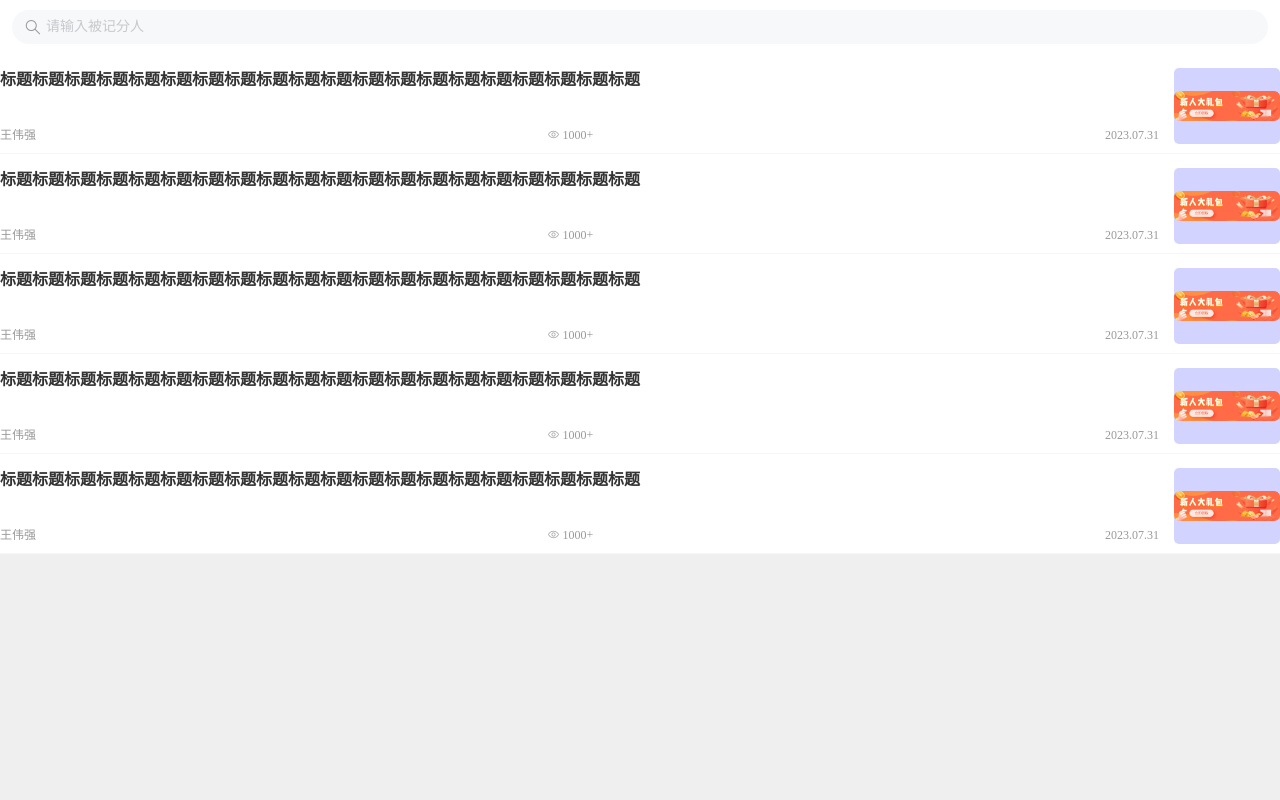
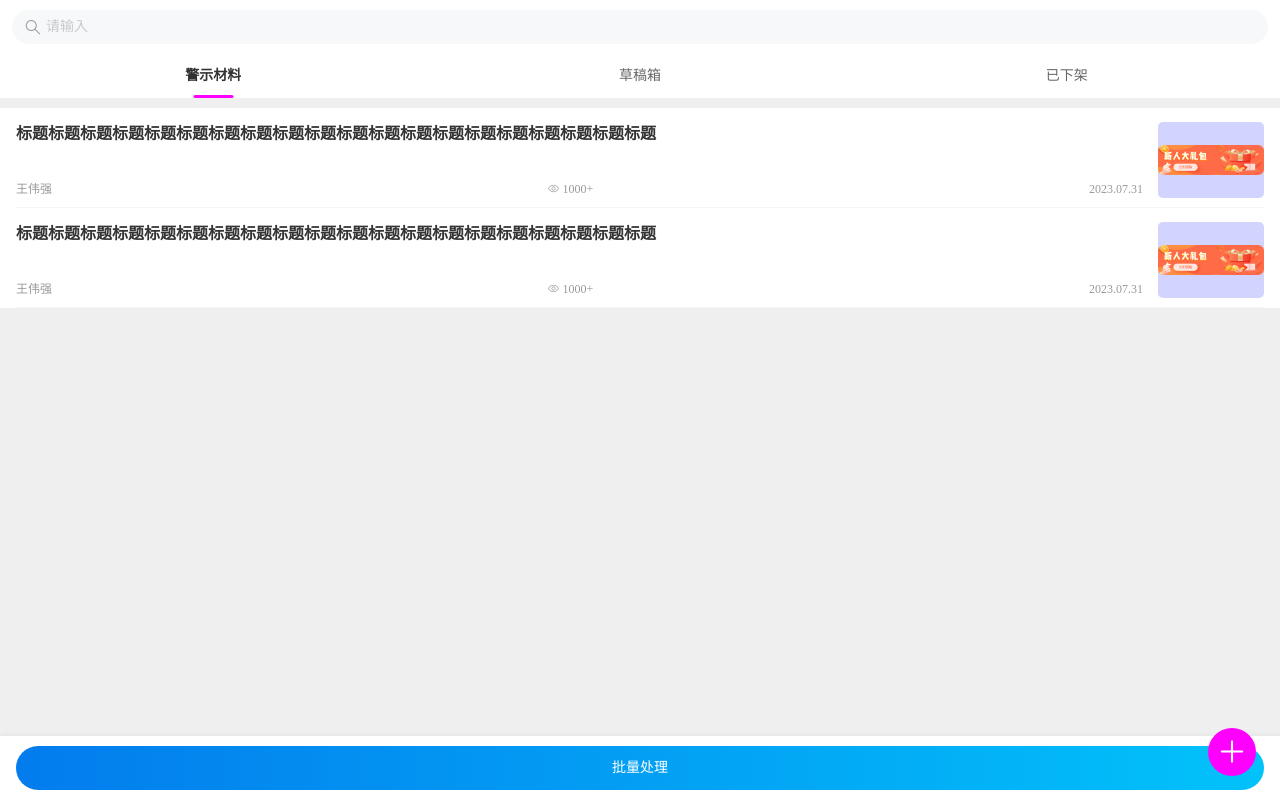
Before and after one commit to pingan98/app, a Vue app: page /#/caution in a window 1280 px wide. Built offline with nearby package versions, Linux system fonts and the light colour scheme.

Commit message:
feat(layout): 静态暂存

```diff
--- a/src/router/routes.ts
+++ b/src/router/routes.ts
@@ -25,6 +25,12 @@ const routes: Array<RouteRecordRaw> = [
     path: "/caution",
     name: "Caution",
     component: () => import("@/views/caution/index.vue"),
+    meta: { title: "警示教育" }
+  },
+  {
+    path: "/caution/detail/:id",
+    name: "CautionDetail",
+    component: () => import("@/views/caution/cautionDetail.vue"),
     meta: { title: "警示教育" }
   },
   {
--- a/src/styles/index.less
+++ b/src/styles/index.less
@@ -86,3 +86,12 @@ a:hover {
     }
   }
 }
+.bottom-action {
+  position: fixed;
+  box-shadow: 0px -1px 5px #e3e3e3;
+  padding: 10px 16px;
+  width: 100%;
+  left: 0;
+  bottom: 0;
+  background: #ffffff;
+}
--- /dev/null
+++ b/src/views/caution/cautionDetail.vue
@@ -0,0 +1,7 @@
+<script  lang="ts" name="CautionDetail" setup></script>
+
+<template>
+  <div class="container">CautionDetail</div>
+</template>
+
+<style scoped></style>
--- a/src/views/caution/components/materialItem.vue
+++ b/src/views/caution/components/materialItem.vue
@@ -1,7 +1,7 @@
 <script setup lang="ts" name="MaterialCard"></script>
 
 <template>
-  <div class="material-card van-hairline--bottom pt-[14px] pb-[10px]">
+  <div class="material-card van-hairline--bottom pt-[14px] pb-[10px]" @click="$router.push(`/caution/detail/111`)">
     <div class="content-box">
       <h3 class="title">
         标题标题标题标题标题标题标题标题标题标题标题标题标题标题标题标题标题标题标题标题
--- a/src/views/caution/components/materialList.vue
+++ b/src/views/caution/components/materialList.vue
@@ -5,6 +5,11 @@ import MaterialItem from "@/views/caution/components/materialItem.vue";
 const loading = ref(false);
 // 是否完全加载完毕数据
 const finished = ref(false);
+const searchForm = ref({});
+const tabs = [{title:'警示材料', value:1},{title:'草稿箱', value:2},{title:'已下架', value:3}]
+const tabChange = (value:string | number)=>{
+  console.log(value)
+}
 </script>
 
 <template>
@@ -20,7 +25,5 @@ const finished = ref(false);
 </template>
 
 <style scoped lang="less">
-.material-list {
-  background: #ffffff;
-}
+
 </style>
--- a/src/views/caution/index.vue
+++ b/src/views/caution/index.vue
@@ -1,24 +1,63 @@
 <script  lang="ts" name="Caution" setup>
 import {ref} from "vue";
-import MaterialList from "@/views/caution/components/materialList.vue";
+import MaterialItem from "@/views/caution/components/materialItem.vue";
 
 const searchForm = ref({});
+const tabs = [{title:'警示材料', value:1},{title:'草稿箱', value:2},{title:'已下架', value:3}]
+const tabChange = (value:string | number)=>{
+  console.log(value)
+}
+const submitFn = () => {
+};
 </script>
 
 <template>
-  <div class="warn-education-page">
+  <div class="caution-page">
     <!-- 搜索框 -->
-    <div class="page-search">
+    <div class="page-search mb-[10px]">
       <van-search
           v-model="searchForm.dutyPoliceName"
           shape="round"
-          placeholder="请输入被记分人"
+          placeholder="请输入"
       />
+      <c-tab :tabs="tabs" @tabChange="tabChange"/>
     </div>
 
     <!-- 列表 -->
-    <material-list />
+    <div class="material-list">
+      <van-list finished-text="没有更多了">
+        <material-item></material-item>
+        <material-item></material-item>
+      </van-list>
+    </div>
+
+    <div class="bottom-action">
+      <van-button
+          round
+          block
+          color="linear-gradient(to right, #037CED, #02C2FA)"
+          @click="submitFn"
+      >
+        批量处理
+      </van-button>
+    </div>
+
+    <!-- 新增按钮 -->
+    <van-floating-bubble
+        axis="xy"
+        icon="plus"
+        magnetic="x"
+        @click="$router.push('/caution/add')"
+    />
   </div>
 </template>
 
-<style scoped></style>
+<style scoped lang="less">
+.caution-page {
+  position: relative;
+}
+.material-list {
+  background: #ffffff;
+  padding: 0 16px;
+}
+</style>
--- a/src/views/home/index.vue
+++ b/src/views/home/index.vue
@@ -1,6 +1,6 @@
 <script setup lang="ts">
 import { reactive } from "vue";
-import MaterialList from "@/views/caution/components/materialList.vue";
+import MaterialItem from "@/views/caution/components/materialItem.vue";
 
 const homeNav = reactive([
   { title: "记分管理", to: "Score" },
@@ -52,13 +52,21 @@ const homeNav = reactive([
             class="w-[34px] h-[34px] pr-[7px]"
           />警示材料
         </h3>
-        <router-link to="/score" class="more"
+        <router-link to="/caution" class="more"
           >更多 <van-icon name="arrow"
         /></router-link>
       </div>
 
       <!-- 列表 -->
-      <material-list />
+      <div class="material-list">
+        <van-list finished-text="没有更多了">
+          <material-item></material-item>
+          <material-item></material-item>
+          <material-item></material-item>
+          <material-item></material-item>
+          <material-item></material-item>
+        </van-list>
+      </div>
     </div>
   </div>
 </template>
@@ -91,9 +99,10 @@ const homeNav = reactive([
 .warning-material {
   margin-top: 10px;
   background: #fff;
-  padding: 12px 16px;
+  padding: 12px 0;
   .head {
     .flex(space-between, center);
+    padding: 0 16px;
     .name {
       .flex(center, center);
       color: var(--text-color3);
@@ -105,4 +114,8 @@ const homeNav = reactive([
     }
   }
 }
+.material-list {
+  background: #ffffff;
+  padding: 0 16px;
+}
 </style>
--- a/src/views/score/components/scoreList.vue
+++ /dev/null
@@ -1,27 +0,0 @@
-<script setup lang="ts" name="ScoreList">
-import { ref } from "vue";
-import ScoreItem from "@/views/score/components/scoreItem.vue";
-// 加载中状态
-const loading = ref(false);
-// 是否完全加载完毕数据
-const finished = ref(false);
-</script>
-
-<template>
-  <div class="score-list page-list">
-    <van-list finished-text="没有更多了">
-      <score-item></score-item>
-      <score-item></score-item>
-    </van-list>
-
-    <!-- 新增按钮 -->
-    <van-floating-bubble
-      axis="xy"
-      icon="plus"
-      magnetic="x"
-      @click="$router.push('/score/add')"
-    />
-  </div>
-</template>
-
-<style scoped lang="less"></style>
--- a/src/views/score/index.vue
+++ b/src/views/score/index.vue
@@ -1,7 +1,13 @@
 <script lang="ts" name="Score" setup>
 import { ref } from "vue";
-import ScoreList from "@/views/score/components/scoreList.vue";
+import ScoreItem from "@/views/score/components/scoreItem.vue";
+
+// 加载中状态
+const loading = ref(false);
+// 是否完全加载完毕数据
+const finished = ref(false);
 const searchForm = ref({});
+const onLoad = async () => {}
 </script>
 
 <template>
@@ -16,7 +22,20 @@ const searchForm = ref({});
     </div>
 
     <!-- 列表 -->
-    <score-list />
+    <div class="score-list page-list">
+      <van-list v-model:loading="loading" :finished="finished" finished-text="没有更多了" @load="onLoad">
+        <score-item></score-item>
+        <score-item></score-item>
+      </van-list>
+    </div>
+
+    <!-- 新增按钮 -->
+    <van-floating-bubble
+        axis="xy"
+        icon="plus"
+        magnetic="x"
+        @click="$router.push('/score/add')"
+    />
   </div>
 </template>
 
--- a/src/views/score/scoreAdd.vue
+++ b/src/views/score/scoreAdd.vue
@@ -148,7 +148,7 @@ const submitFn = () => {
       </van-form>
     </div>
 
-    <div class="bottom-action van-hairline--top">
+    <div class="bottom-action">
       <van-button
         round
         block
@@ -174,13 +174,5 @@ const submitFn = () => {
 .duty-man {
   padding: 10px 16px;
 }
-.bottom-action {
-  box-shadow: 0px -1px 5px #e3e3e3;
-  padding: 14px 16px;
-  width: 100%;
-  position: fixed;
-  left: 0;
-  bottom: 0;
-  background: #ffffff;
-}
+
 </style>
--- a/src/views/warning/components/warningList.vue
+++ /dev/null
@@ -1,16 +0,0 @@
-<script  lang="ts" name="WarningList" setup>
-import { ref } from "vue";
-import WarningItem from "@/views/warning/components/warningItem.vue";
-</script>
-
-<template>
-  <div class="container">
-    <van-list finished-text="没有更多了">
-      <warning-item />
-      <warning-item />
-      <warning-item />
-    </van-list>
-  </div>
-</template>
-
-<style scoped></style>
--- a/src/views/warning/index.vue
+++ b/src/views/warning/index.vue
@@ -1,13 +1,17 @@
 <script  lang="ts" name="Warning" setup>
 import {ref} from "vue";
 import CTab from "@/components/business/cTab.vue";
-import WarningList from "@/views/warning/components/warningList.vue";
-
+import WarningItem from "@/views/warning/components/warningItem.vue";
+// 加载中状态
+const loading = ref(false);
+// 是否完全加载完毕数据
+const finished = ref(false);
 const searchForm = ref({});
 const tabs = [{title:'已审核', value:1},{title:'待审核', value:2}]
 const tabChange = (value:string | number)=>{
   console.log(value)
 }
+const onLoad = async () => {}
 </script>
 
 <template>
@@ -23,7 +27,11 @@ const tabChange = (value:string | number)=>{
     </div>
 
     <div class="mx-[14px] my-[16px]">
-      <warning-list />
+      <van-list v-model:loading="loading" :finished="finished" finished-text="没有更多了" @load="onLoad">
+        <warning-item />
+        <warning-item />
+        <warning-item />
+      </van-list>
     </div>
   </div>
 </template>
```
